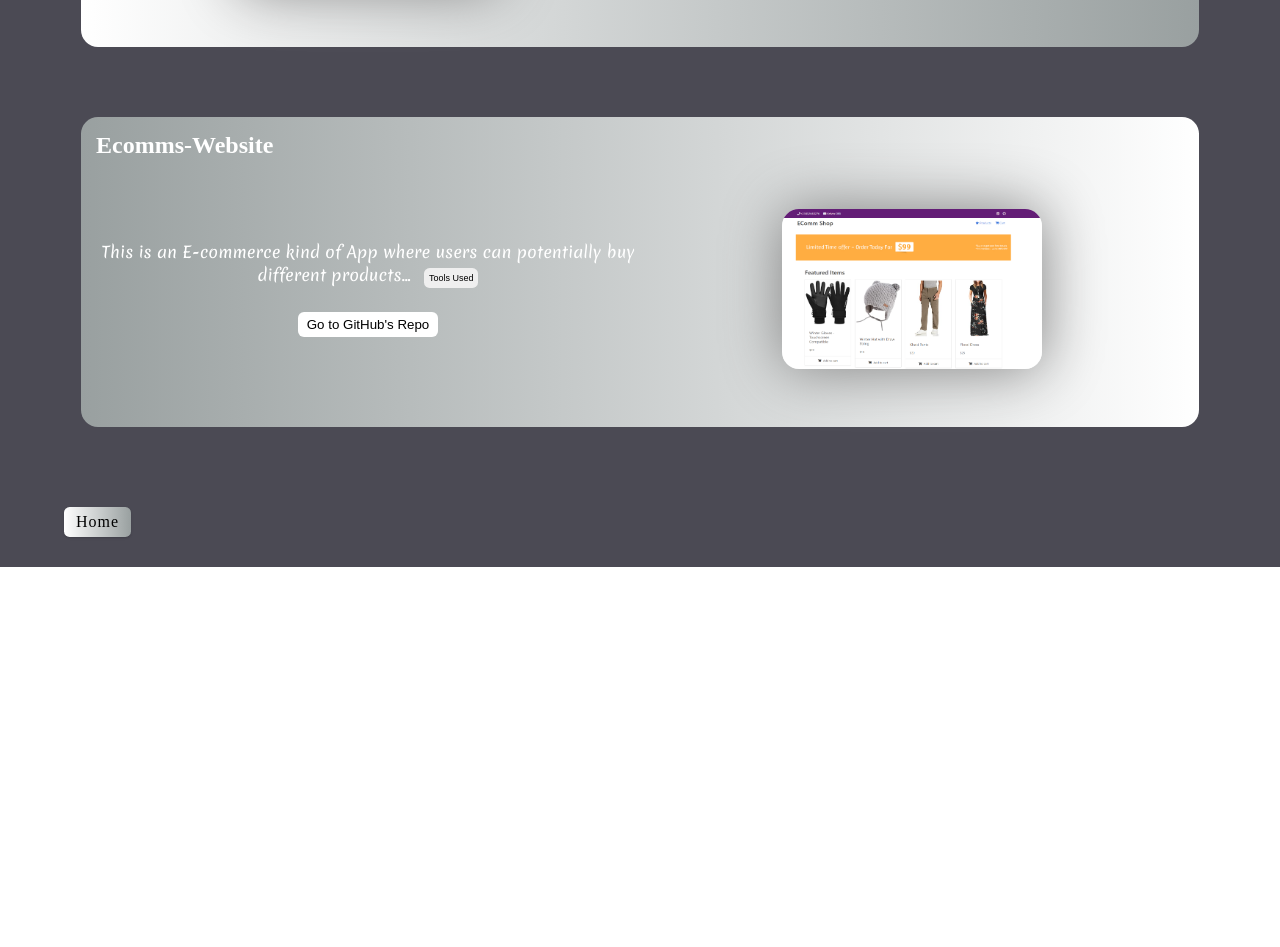
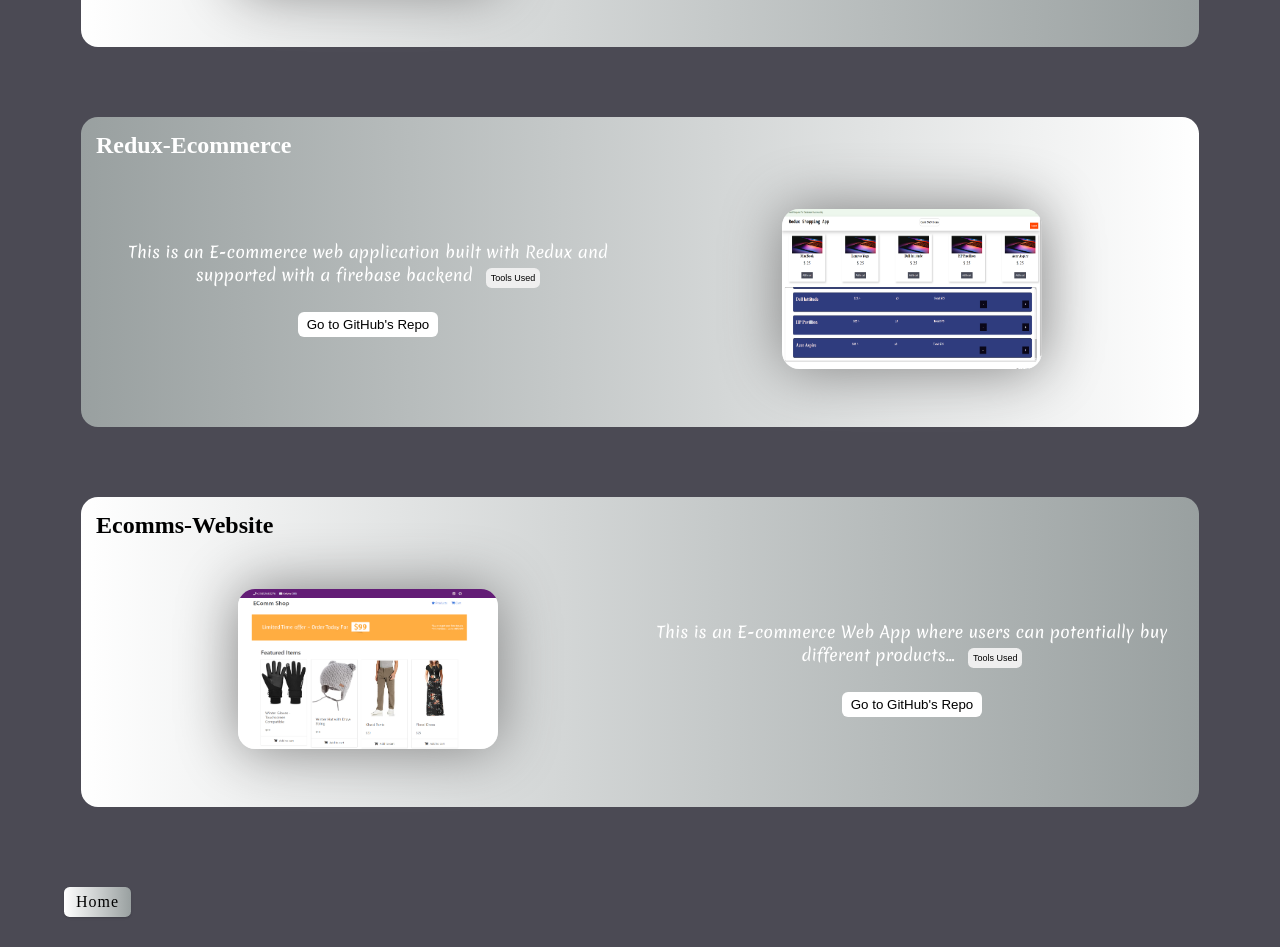
Before and after one commit to Kelvin-Ofili/react-portfolio, a React (Create React App) app: page /projects in a window 1280 px wide. Shown: the part 1900-2847 px from the top of the page. Before the commit the page ends 2467 px from the top, so only its background shows below. Built offline with nearby package versions, Linux system fonts and the light colour scheme; a web font is replaced by a local one.

Commit message:
added redux

```diff
--- a/src/components/projects/ProjectItem.js
+++ b/src/components/projects/ProjectItem.js
@@ -15,8 +15,6 @@ const ProjectItem = ({
 }) => {
 	AOS.init();
 	const [isClicked, setIsClicked] = useState(projectClicked === projectId);
-	// let isClicked = (projectClicked===projectId)
-	// let isClicked = false
 	return (
 		<section
 			className="project-item"
@@ -50,7 +48,7 @@ const ProjectItem = ({
 										setIsClicked(!isClicked);
 									}}
 								>
-									{projectClicked === projectId ? "show less" : "Tools Used"}
+									{projectClicked === projectId ? "Show Less" : "Tools Used"}
 								</button>
 							</p>
 							{isClicked ? (
--- a/src/components/projects/ProjectsData.js
+++ b/src/components/projects/ProjectsData.js
@@ -4,6 +4,7 @@ import memes from "../../images/memes-generator.png";
 import movieFight from "../../images/movie-fight.png";
 import ecomms from "../../images/ecomms.png";
 import musicPlayer from "../../images/musicPlayer.png"
+import reduxEcommerce from "../../images/reduxEcommerce.png"
 
 const projects = [
 	{
@@ -63,9 +64,20 @@ const projects = [
 	},
 	{
 		id: 6,
+		name: "Redux-Ecommerce",
+		description:
+			"This is an E-commerce web application built with Redux and supported with a firebase backend",
+		tools: ["ReactJS", "Redux", "Material-ui", "Firebase"],
+		projectLink: "https://redux-ecommerce-ofili.netlify.app/",
+		githubLink: "https://github.com/Kelvin-Ofili/redux-ecommerce.git",
+		image: reduxEcommerce,
+		tap: false,
+	},
+	{
+		id: 7,
 		name: "Ecomms-Website",
 		description:
-			"This is an E-commerce kind of App where users can potentially buy different products...",
+			"This is an E-commerce Web App where users can potentially buy different products...",
 		tools: ["NodeJS", "Express API", "CSS"],
 		projectLink: "https://github.com/Kelvin-Ofili/Ecomm-Website.git",
 		githubLink: "https://github.com/Kelvin-Ofili/Ecomm-Website.git",
```
Also changed, not shown: src/images/reduxEcommerce.png (added).
